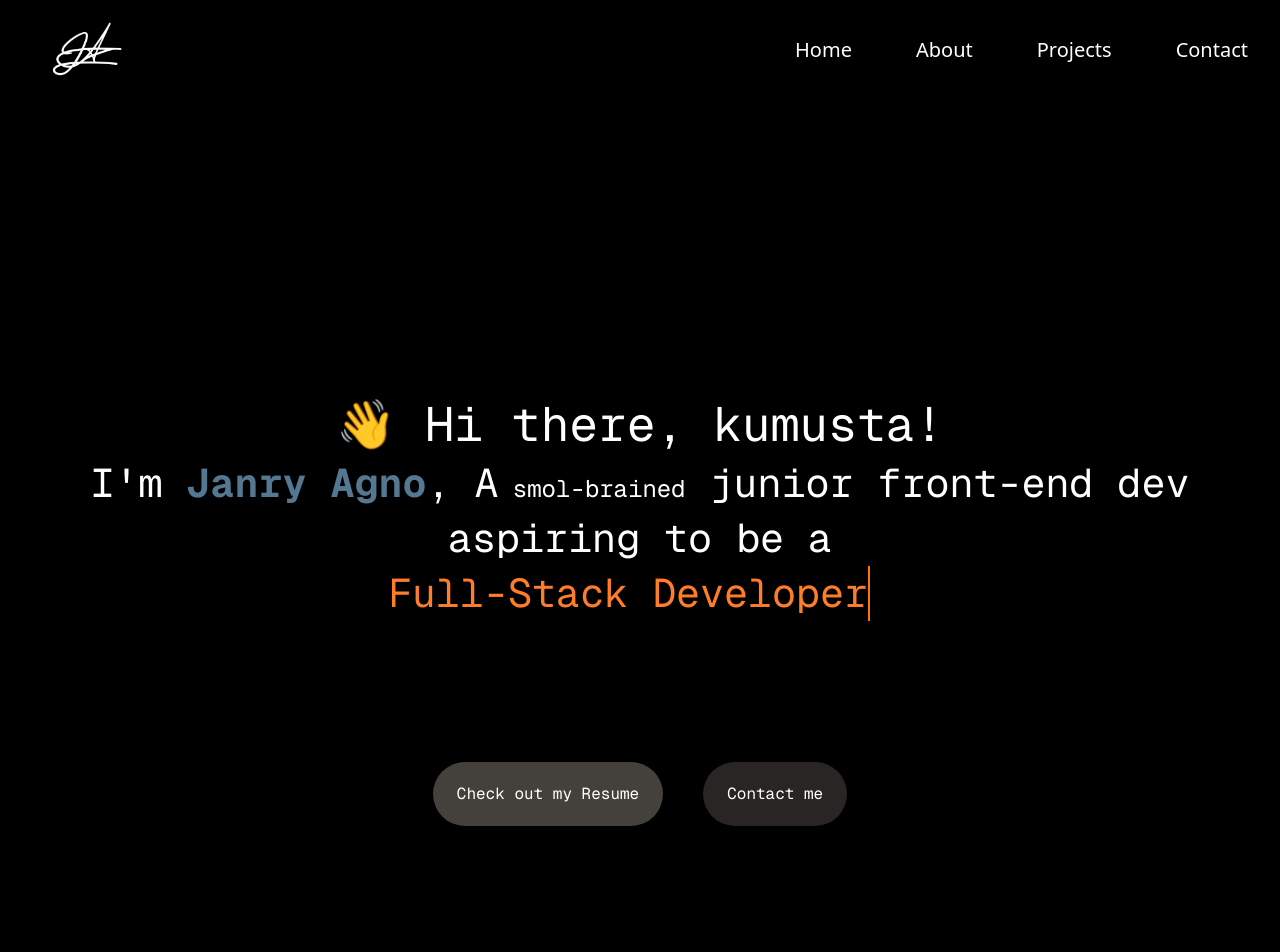
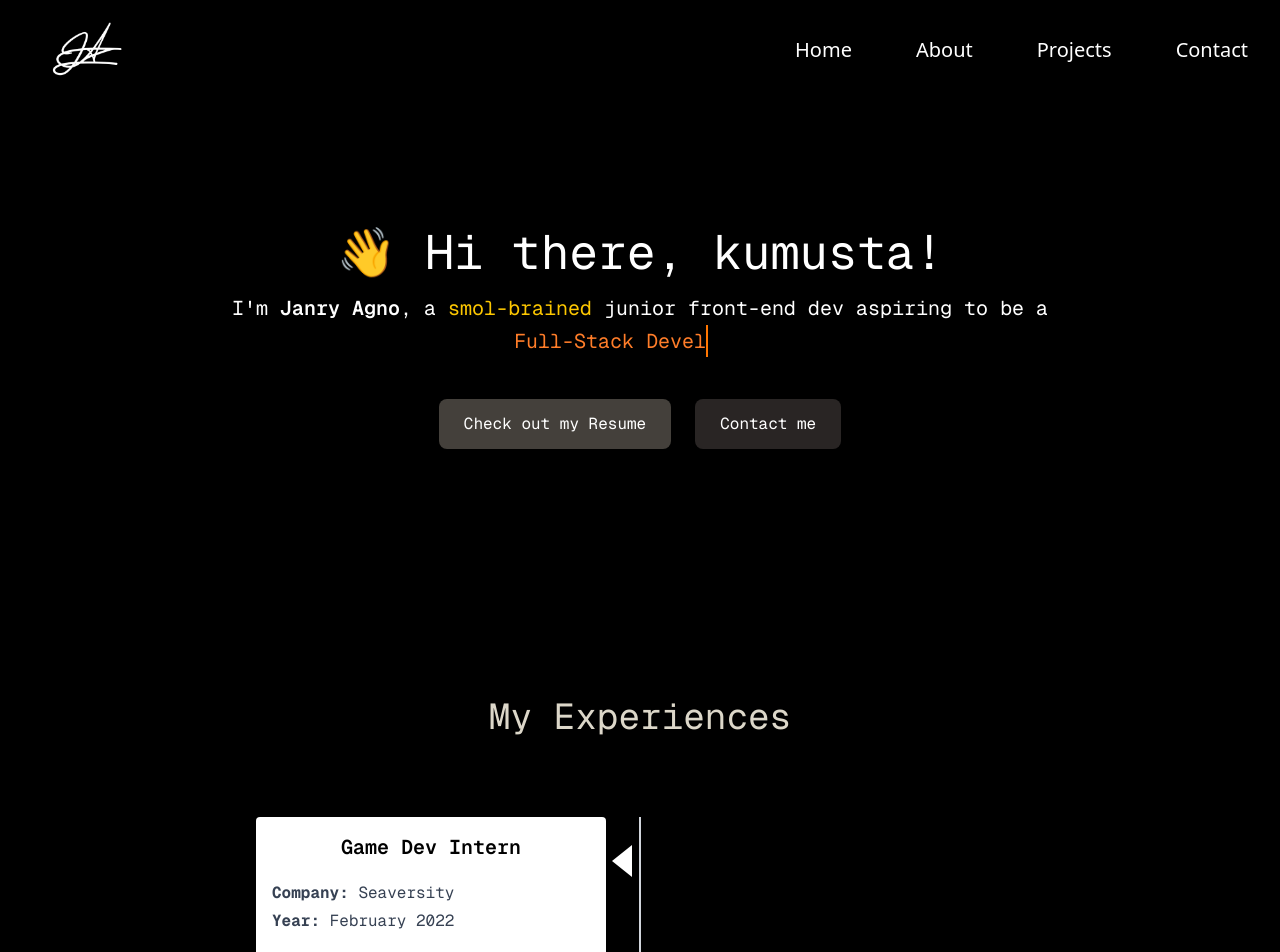
Before and after one commit to Janrylang/My-Nextjs-Portfolio, a Next.js app: page / in a window 1280 px wide. Shown: the top 952 px of the page. Built offline with nearby package versions, Linux system fonts and the light colour scheme.

Commit message:
Feat: Add Project details

```diff
--- a/src/app/about/page.tsx
+++ b/src/app/about/page.tsx
@@ -1,4 +1,3 @@
-
 
 
     export default function About() {
@@ -20,7 +19,7 @@ export default function About() {
                                 <p className="mb-5 text-left text-gray-700"> <strong>Year:</strong> February 2022 </p>
                                 <p className="text-left text-sm text-gray-700"> Learned how to use Unity and its fundamentals for UI/UX and game development. </p>
                             </div>
-                        <div className="left-exp-arrow absolute w-0 h-0 border-t-[16px] border-b-[16px] border-r-[20px] border-t-transparent border-b-transparent border-r-white left-90 -translate-x-[10px] top-7"></div>
+                            <div className="left-exp-arrow absolute w-0 h-0 border-t-[16px] border-b-[16px] border-r-[20px] border-t-transparent border-b-transparent border-r-white left-91.5 -translate-x-[10px] top-7"></div>
                         </div>
 
                         <div className="relative w-full max-w-3xl mb-10 flex justify-end">
@@ -30,7 +29,7 @@ export default function About() {
                                 <p className="mb-5 text-left text-gray-700"> <strong>Year:</strong> February - March 2023 </p>
                                 <p className="text-left text-sm text-gray-700">I switched to front-end development because my device couldn’t handle game dev at the time, and I ended up enjoying coding a lot more anyway. </p>
                             </div>
-                        <div className="right-exp-arrow absolute w-0 h-0 border-t-[16px] border-b-[16px] border-l-[20px] border-t-transparent border-b-transparent border-l-white left-97 translate-x-[10px] top-7"></div>
+                            <div className="right-exp-arrow absolute w-0 h-0 border-t-[16px] border-b-[16px] border-l-[20px] border-t-transparent border-b-transparent border-l-white left-95.5 translate-x-[10px] top-7"></div>
                         </div>
 
                         <div className="relative w-full max-w-3xl mb-10 flex justify-start">
@@ -40,7 +39,7 @@ export default function About() {
                                 <p className="mb-5 text-left text-gray-700"> <strong>Year:</strong> October 2023 - August 2024 </p>
                                 <p className="text-left text-sm text-gray-700"> Finally landed my first professional job at the same company as front-end developer. I was part of the team that built a smart campus system project using Nuxt, Laravel, and Pinia as state management. </p>
                             </div>
-                        <div className="left-exp-arrow absolute w-0 h-0 border-t-[16px] border-b-[16px] border-r-[20px] border-t-transparent border-b-transparent border-r-white left-90 -translate-x-[10px] top-7"></div>
+                            <div className="left-exp-arrow absolute w-0 h-0 border-t-[16px] border-b-[16px] border-r-[20px] border-t-transparent border-b-transparent border-r-white left-91.5 -translate-x-[10px] top-7"></div>
                         </div>
 
                         <div className="relative w-full max-w-3xl mb-10 flex justify-end">
@@ -50,7 +49,7 @@ export default function About() {
                                 <p className="mb-5 text-left text-gray-700"> <strong>Year:</strong> June 2024 - Present </p>
                                 <p className="text-left text-sm text-gray-700"> The same company hired me as their full-time front-end developer employee.  I’ve been picking up some back-end basics thanks to my awesome workmates, and I’m still diving into new tech stacks to keep sharpening my skills.</p>
                             </div>
-                        <div className="right-exp-arrow absolute w-0 h-0 border-t-[16px] border-b-[16px] border-l-[20px] border-t-transparent border-b-transparent border-l-white left-97 translate-x-[10px] top-7"></div>
+                            <div className="right-exp-arrow absolute w-0 h-0 border-t-[16px] border-b-[16px] border-l-[20px] border-t-transparent border-b-transparent border-l-white left-95.5 translate-x-[10px] top-7"></div>
                         </div>
                     </div>
 
--- a/src/app/contact/page.tsx
+++ b/src/app/contact/page.tsx
@@ -3,8 +3,8 @@
 
 export default function Contact() {
   return (
-    <div>
-      <div id="contact" className="text-white">
+    <div id="contact">
+      <div className="text-white">
         <div>
           <p className="text-5xl mb-20 text-center">Say Hi! </p>
         </div>
--- a/src/app/globals.css
+++ b/src/app/globals.css
@@ -8,6 +8,10 @@
   --color-foreground: var(--foreground);
   --font-sans: var(--font-geist-sans);
   --font-mono: var(--font-geist-mono);
+}
+
+html {
+  scroll-behavior: smooth;
 }
 
 .nav-bar {
--- a/src/app/page.tsx
+++ b/src/app/page.tsx
@@ -1,8 +1,11 @@
 'use client';
 
 import { useEffect, useRef } from "react";
-import About from "./about/page";
-import Contact from "./contact/page";
+import dynamic from 'next/dynamic';
+
+const About = dynamic(() => import('./about/page'), { ssr: false });
+const Projects = dynamic(() => import('./projects/page'), { ssr: false });
+const Contact = dynamic(() => import('./contact/page'), { ssr: false });
 
 export default function Home() {
   const textRef = useRef<HTMLSpanElement | null>(null);
@@ -31,50 +34,50 @@ export default function Home() {
   }, []);
 
   return (
-    <div className="items-center justify-items-center min-h-screen p-8 pb-10 gap-16 sm:p-20 font-[family-name:var(--font-geist-mono)] bg-black">
-      <main className="flex flex-col gap-[32px] row-start-2 items-center text-center">
-        <div id="home" className="container mt-55 mb-85 mx-85">
-          <p className="text-5xl mb-2">
-            <span className="wave-hand-emoji">👋</span> Hi there, kumusta!
+    <div
+      id="home"
+      className="min-h-screen p-6 sm:p-10 md:p-16 lg:p-20 font-mono bg-black text-white"
+    >
+      <main className="flex flex-col gap-8 items-center text-center">
+        <div className="container mx-auto mt-12 mb-24 px-4 sm:px-6 lg:px-8">
+          <p className="text-3xl sm:text-4xl md:text-5xl mb-4">
+            <span role="img" aria-label="wave">👋</span> Hi there, kumusta!
           </p>
-          <div className="typing-container leading-snug">
-            I'm
-            <span className="dev-name"> Janry Agno</span>, A
-            <span className="text-2xl"> smol-brained</span> junior front-end dev aspiring to be a <br />
+          <div className="text-base sm:text-lg md:text-xl leading-relaxed">
+            I'm <span className="font-semibold">Janry Agno</span>, a <span className="text-yellow-400">smol-brained</span> junior front-end dev aspiring to be a <br />
             <span className="typing-effect" ref={textRef}></span>
           </div>
 
-          <div className="flex items-center justify-center mt-30 gap-10">
-            <div className="bg-stone-700 text-white px-6 py-5 rounded-4xl shadow-lg
-              hover:bg-stone-800 border-white hover:border-2">
+          <div className="flex flex-col sm:flex-row justify-center items-center mt-8 gap-4 sm:gap-6">
             <a
               href="https://drive.google.com/file/d/1LHS4ySMR1c4fYpud3YGOwbJIxLc3OCLo/view?usp=drive_link"
               target="_blank"
               rel="noopener noreferrer"
+              className="bg-stone-700 text-white px-6 py-3 rounded-lg shadow-md hover:bg-stone-800 transition border border-transparent hover:border-white text-sm sm:text-base"
             >
-                <button>Check out my Resume</button>
+              Check out my Resume
             </a>
-            </div>
 
-            <div className="bg-stone-800 text-white px-6 py-5 rounded-4xl shadow-lg
-              hover:bg-stone-700 border-amber-50 hover:border-2">
+            <a
+              href="#contact"
+              className="bg-stone-800 text-white px-6 py-3 rounded-lg shadow-md hover:bg-stone-700 transition border border-transparent hover:border-amber-50 text-sm sm:text-base"
+            >
               Contact me
-            </div>
+            </a>
           </div>
         </div>
 
+        <section id="about" className="w-full">
+          <About />
+        </section>
 
-        <div className="about">
-          <About />
-        </div>
+        <section id="projects" className="w-full">
+          <Projects />
+        </section>
 
-        <div id="projects">
-
-        </div>
-
-        <div className="contact">
+        <section id="contact" className="w-full">
           <Contact />
-        </div>
+        </section>
       </main>
     </div>
   );
--- /dev/null
+++ b/src/app/projects/page.tsx
@@ -0,0 +1,36 @@
+
+
+
+export default function Projects() {
+  return (
+    <div id="projects" className="mt-40 mb-80">
+      <div className="text-white">
+        <div>
+          <p className="text-4xl mb-20 text-center"> My Project(s) </p>
+        </div>
+
+        <div>
+          <p className="text-center mb-5 text-2xl max-w-xl mx-auto leading-relaxed">
+            Smart Campus <i className="text-amber-200"> (For company use) </i>
+          </p>
+
+          <div className="bg-[#1f1f1f] mx-60 p-5 rounded-xl gap-8 flex items-center justify-center">
+            <img
+              src="/assets/Student-Login.png"
+              alt="Smart Campus Project Screenshot"
+              className="w-110 h-70 rounded-xl shadow-lg mx-5 mt-10 mb-10"
+            />
+
+            <div className="h-72 w-px bg-gray-300"></div>
+
+            <div className="text-white text-left max-w-md mx-5">
+              Helped build and maintain a smart campus system for a maritime school using NuxtJs for front-end development.
+              The system project includes features like student login, course management, and attendance tracking. The project itself has a lot of different modules such as Admission, E-Library, Registrar, Accounting, Inventory, etc.
+            </div>
+          </div>
+        </div>
+
+      </div>
+    </div>
+  )
+}
--- a/src/components/Navbar.tsx
+++ b/src/components/Navbar.tsx
@@ -7,10 +7,10 @@ export default function Navbar() {
                 <img src="/assets/logos/Thick-logo.png" alt="Logo" className="portfolio-logo" />
 
                 <ol className="nav-links">
-                    <li>Home</li>
-                    <li>About</li>
-                    <li>Projects</li>
-                    <li>Contact</li>
+                    <li><a href="#home">Home</a></li>
+                    <li><a href="#about">About</a></li>
+                    <li><a href="#projects">Projects</a></li>
+                    <li><a href="#contact">Contact</a></li>
                 </ol>
             </div>
         </nav>
```
Also changed, not shown: public/assets/Student-Login.png (added). Lines whose indentation alone changed are shown as unchanged.
